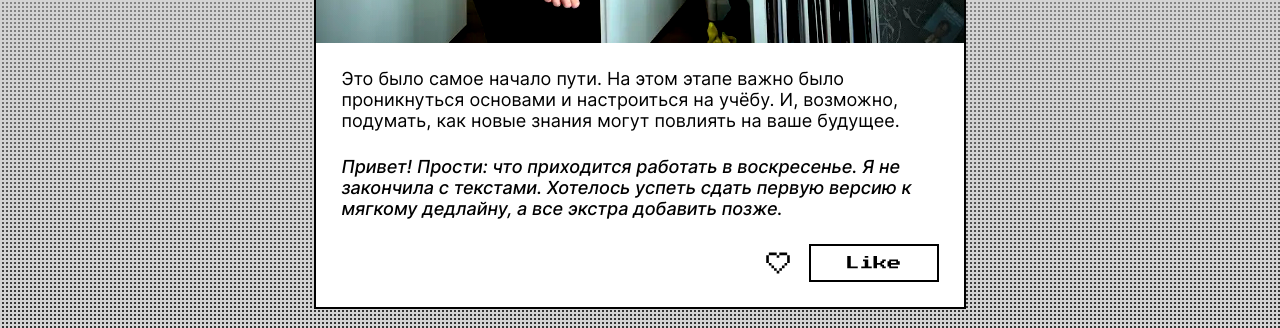
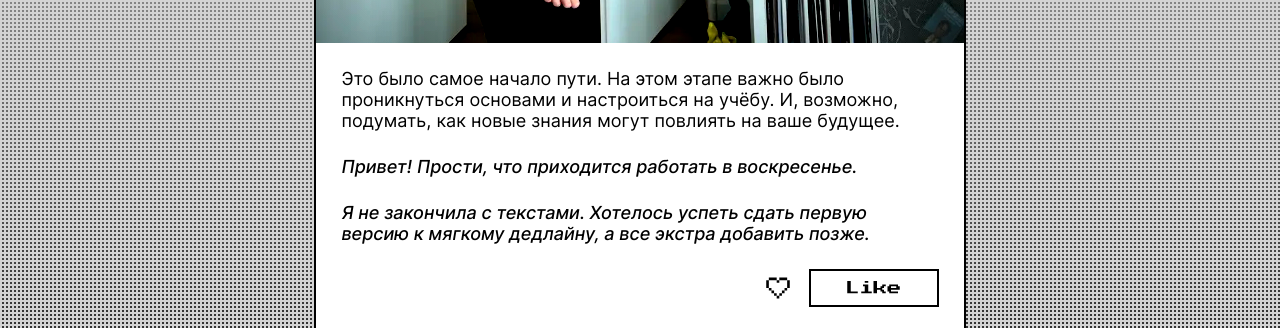
Before and after one commit to fedosovalentina/zakrivayuschiy-teg-f, a plain HTML site: page index.html in a window 1280 px wide. Shown: the part 1180-1508 px from the top of the page. Drawn offline with Linux system fonts and the light colour scheme.

Commit message:
text fix

```diff
--- a/index.html
+++ b/index.html
@@ -53,7 +53,10 @@
           знания могут повлиять на ваше будущее.
         </p>
         <p class="card__text card__text-me slanted">
-          Привет! Прости: что приходится работать в воскресенье. Я не закончила с текстами. Хотелось успеть сдать первую версию к мягкому дедлайну, а все экстра добавить позже.
+          Привет! Прости, что приходится работать в воскресенье.
+        </p>
+        <p class="card__text card__text-me slanted">
+          Я не закончила с текстами. Хотелось успеть сдать первую версию к мягкому дедлайну, а все экстра добавить позже.
         </p>
 
         <div class="card__actions">
--- a/styles/style.css
+++ b/styles/style.css
@@ -178,6 +178,9 @@ body {
 
 .card__text-me {
   padding-left: 25px;
+}
+
+.card__text-me:last-of-type {
   padding-bottom: 25px;
 }
 
```
